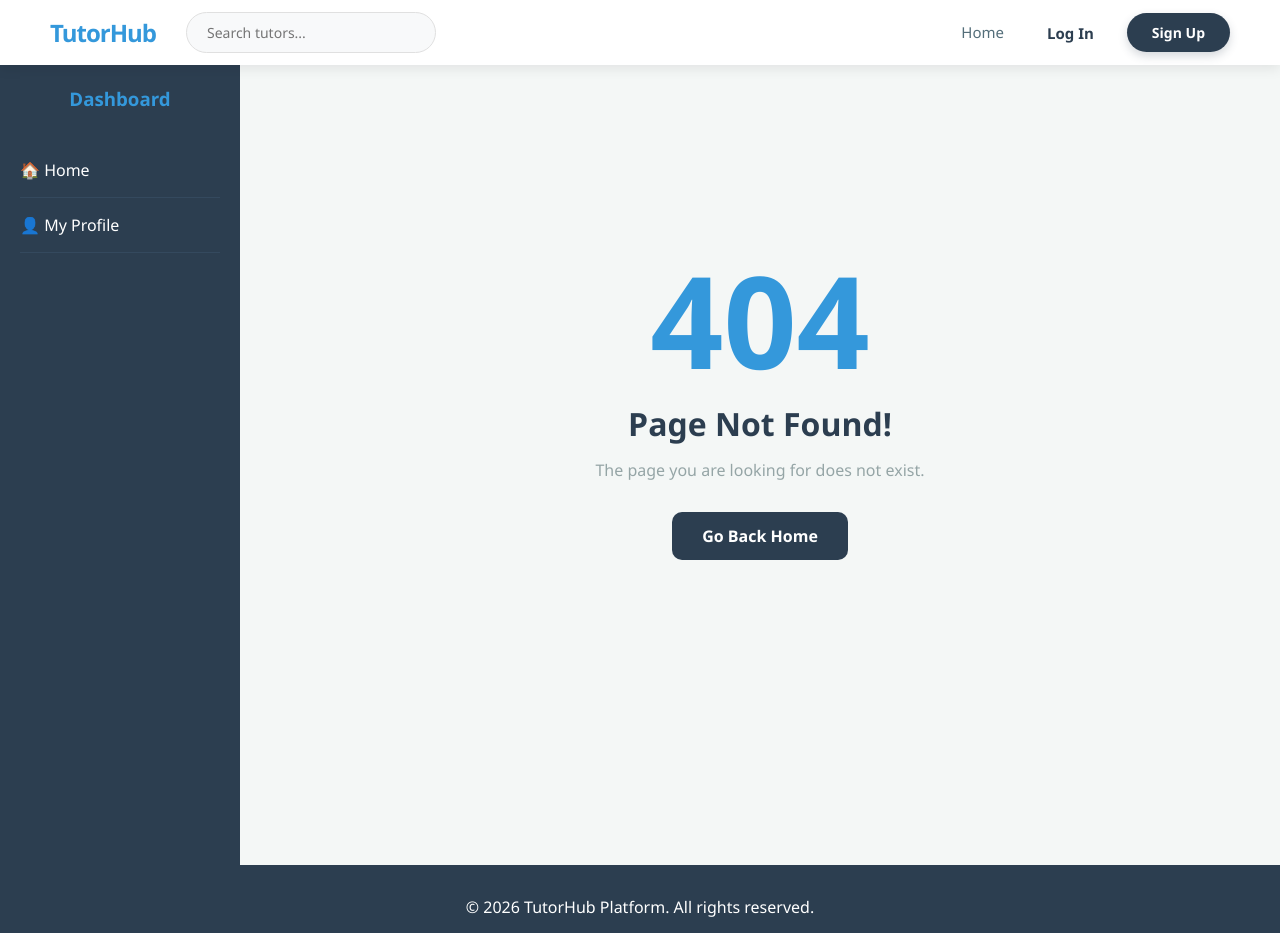
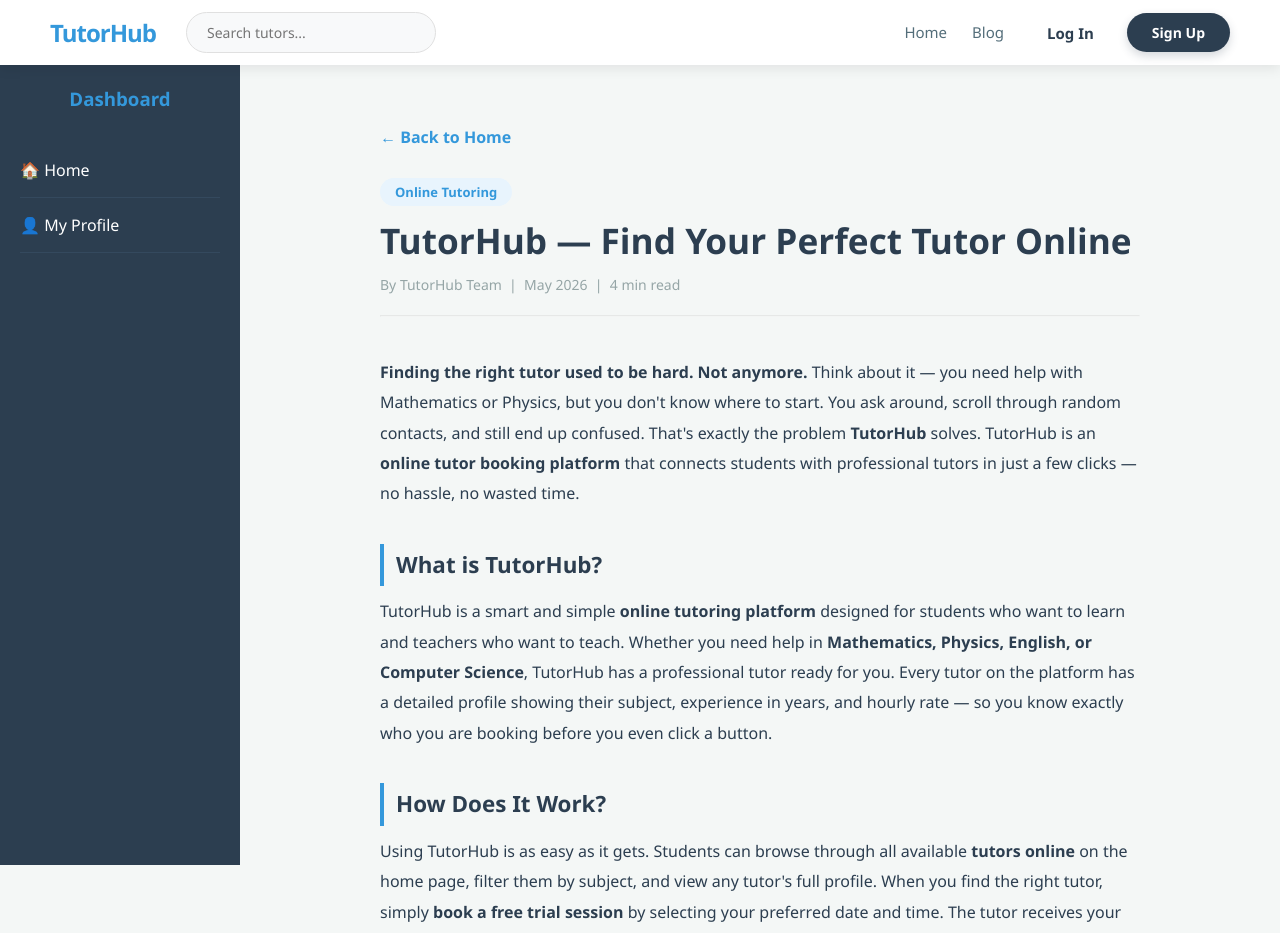
Before and after one commit to mehreenbutt-hub/MyFirstProject, a React (Vite) app: page /blog in a window 1280 px wide. Before the commit this address had no page. Shown: the top 933 px of the page. Built offline with nearby package versions, Linux system fonts and the light colour scheme.

Commit message:
add blog page

```diff
--- a/src/App.jsx
+++ b/src/App.jsx
@@ -12,6 +12,7 @@ import Footer from './components/Footer';
 import Dashboard from './pages/Dashboard';
 import AdminDashboard from './pages/AdminDashboard';
 import NotFound from './pages/NotFound';
+import Blog from './pages/Blog';
 import './App.css';
 
 // ✅ Role-based profile component
@@ -41,8 +42,8 @@ function App() {
               <Route path="/tutor/:id" element={<TutorDetails />} />
               <Route path="/teacher-profile/:id" element={<TeacherProfile />} />
               <Route path="/chat/:receiverId" element={<Chat />} />
-
-              {/* ✅ /profile ab role check karega */}
+              {/* ✅ Blog route add kiya */}
+              <Route path="/blog" element={<Blog />} />
               <Route path="/profile" element={<ProtectedProfile />} />
               <Route path="/dashboard" element={<ProtectedProfile />} />
               <Route path="/admin-dashboard" element={<AdminDashboard />} />
--- a/src/components/Navbar.jsx
+++ b/src/components/Navbar.jsx
@@ -49,6 +49,8 @@ const Navbar = ({ search, setSearch }) => {
 
       <div style={{ display: 'flex', alignItems: 'center', gap: '25px' }}>
         <Link to="/" style={linkStyle}>Home</Link>
+        {/* ✅ Blog link add kiya */}
+        <Link to="/blog" style={linkStyle}>Blog</Link>
 
         {user ? (
           <div style={{ display: 'flex', alignItems: 'center', gap: '15px' }}>
--- /dev/null
+++ b/src/pages/Blog.jsx
@@ -0,0 +1,74 @@
+import { Link } from 'react-router-dom';
+
+const Blog = () => {
+  return (
+    <div style={{ maxWidth: '800px', margin: '0 auto', padding: '40px 20px' }}>
+
+      {/* Back Button */}
+      <Link to="/" style={{ color: '#3498db', fontWeight: 'bold', textDecoration: 'none' }}>← Back to Home</Link>
+
+      {/* Blog Header */}
+      <div style={{ marginTop: '30px', marginBottom: '40px' }}>
+        <span style={{ backgroundColor: '#e8f4fd', color: '#3498db', padding: '5px 15px', borderRadius: '20px', fontSize: '13px', fontWeight: '600' }}>Online Tutoring</span>
+        <h1 style={{ fontSize: '2.2rem', color: '#2c3e50', marginTop: '15px', marginBottom: '10px', lineHeight: '1.3' }}>
+          TutorHub — Find Your Perfect Tutor Online
+        </h1>
+        <p style={{ color: '#95a5a6', fontSize: '14px' }}>By TutorHub Team &nbsp;|&nbsp; May 2026 &nbsp;|&nbsp; 4 min read</p>
+        <hr style={{ marginTop: '20px', opacity: 0.15 }} />
+      </div>
+
+      {/* Blog Content */}
+      <div style={{ lineHeight: '1.9', color: '#2c3e50', fontSize: '16px' }}>
+
+        {/* Intro - Hook */}
+        <p>
+          <strong>Finding the right tutor used to be hard. Not anymore.</strong> Think about it — you need help with Mathematics or Physics, but you don't know where to start. You ask around, scroll through random contacts, and still end up confused. That's exactly the problem <strong>TutorHub</strong> solves. TutorHub is an <strong>online tutor booking platform</strong> that connects students with professional tutors in just a few clicks — no hassle, no wasted time.
+        </p>
+
+        {/* What is TutorHub */}
+        <h2 style={headingStyle}>What is TutorHub?</h2>
+        <p>
+          TutorHub is a smart and simple <strong>online tutoring platform</strong> designed for students who want to learn and teachers who want to teach. Whether you need help in <strong>Mathematics, Physics, English, or Computer Science</strong>, TutorHub has a professional tutor ready for you. Every tutor on the platform has a detailed profile showing their subject, experience in years, and hourly rate — so you know exactly who you are booking before you even click a button.
+        </p>
+
+        {/* How Does It Work */}
+        <h2 style={headingStyle}>How Does It Work?</h2>
+        <p>
+          Using TutorHub is as easy as it gets. Students can browse through all available <strong>tutors online</strong> on the home page, filter them by subject, and view any tutor's full profile. When you find the right tutor, simply <strong>book a free trial session</strong> by selecting your preferred date and time. The tutor receives your booking request and can approve or reject it directly from their dashboard. Once approved, you can even <strong>chat with your tutor</strong> directly on the platform — no need for WhatsApp or any third-party app.
+        </p>
+
+        {/* Who Is It For */}
+        <h2 style={headingStyle}>Who Is TutorHub For?</h2>
+        <p>
+          TutorHub is built for three types of users. First, <strong>students</strong> who are looking for the best online tutors to improve their grades and understanding. Second, <strong>teachers and professional tutors</strong> who want to reach more students and manage their bookings easily in one place. Third, <strong>admins</strong> who keep the platform running smoothly by managing all users and bookings from a powerful admin control panel.
+        </p>
+
+        {/* Why Choose TutorHub */}
+        <h2 style={headingStyle}>Why Choose TutorHub?</h2>
+        <p>
+          There are plenty of reasons to choose TutorHub as your go-to <strong>online tutor booking platform</strong>. Every tutor profile is transparent — you can see their subject, years of experience, and hourly rate before booking. The booking system is smooth and real-time. The built-in <strong>chat feature</strong> means you can communicate with your tutor without leaving the platform. And the best part? You can start with a <strong>free trial session</strong> — zero risk, all reward.
+        </p>
+
+        {/* Conclusion */}
+        <h2 style={headingStyle}>The Bottom Line</h2>
+        <p>
+          If you are a student struggling with a subject or a tutor looking to connect with more students, TutorHub is the platform for you. It is clean, simple, and built with one goal in mind — make <strong>online tutoring</strong> easy and accessible for everyone. So why wait?
+        </p>
+
+        {/* CTA Button */}
+        <div style={{ textAlign: 'center', marginTop: '40px', marginBottom: '20px' }}>
+          <Link to="/" style={{ textDecoration: 'none' }}>
+            <button style={{ padding: '15px 40px', backgroundColor: '#3498db', color: 'white', border: 'none', borderRadius: '30px', fontSize: '16px', fontWeight: 'bold', cursor: 'pointer', boxShadow: '0 4px 15px rgba(52,152,219,0.3)' }}>
+              Find Your Tutor Now →
+            </button>
+          </Link>
+        </div>
+
+      </div>
+    </div>
+  );
+};
+
+const headingStyle = { fontSize: '1.4rem', color: '#2c3e50', marginTop: '35px', marginBottom: '10px', fontWeight: '700', borderLeft: '4px solid #3498db', paddingLeft: '12px' };
+
+export default Blog;
```
